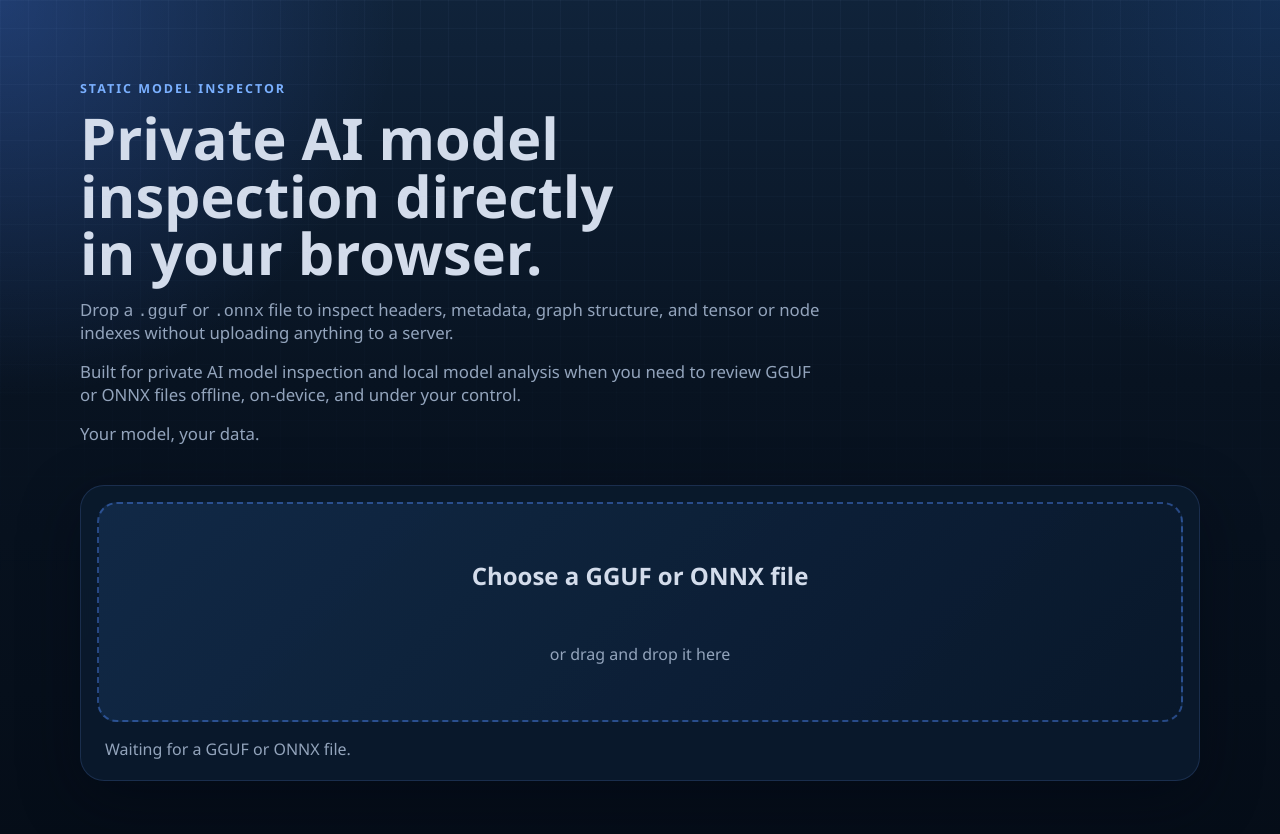
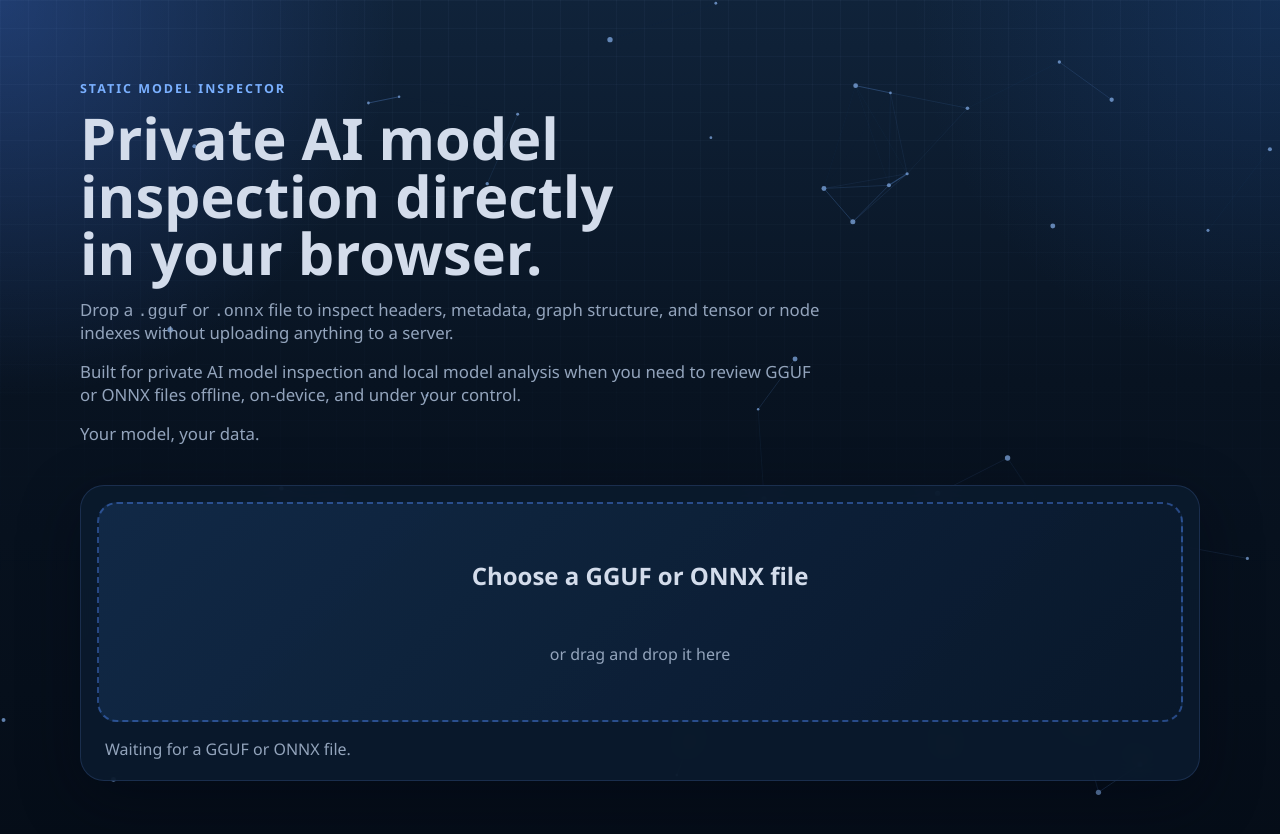
Before and after one commit to mejustandrew/ai-model-inspector, a website built with Vite: page index.html in a window 1280 px wide. Built offline with nearby package versions, Linux system fonts and the light colour scheme.

Commit message:
UI particles

```diff
--- a/src/main.js
+++ b/src/main.js
@@ -5,6 +5,7 @@ import { parseOnnx } from './onnxParser.js';
 const app = document.querySelector('#app');
 
 app.innerHTML = `
+  <canvas class="graph-background" id="graph-background" aria-hidden="true"></canvas>
   <main class="shell">
     <section class="hero">
       <p class="eyebrow">Static Model Inspector</p>
@@ -157,6 +158,7 @@ app.innerHTML = `
   </main>
 `;
 
+const graphBackground = document.querySelector('#graph-background');
 const fileInput = document.querySelector('#file-input');
 const dropzone = document.querySelector('#dropzone');
 const dropzoneSelection = document.querySelector('#dropzone-selection');
@@ -189,6 +191,167 @@ let hashWorker = null;
 const COLLAPSIBLE_VALUE_LENGTH = 2000;
 const COLLAPSIBLE_ARRAY_LENGTH = 40;
 const COPY_RESET_DELAY_MS = 1500;
+const GRAPH_CONNECTION_DISTANCE = 140;
+const GRAPH_PARTICLE_AREA = 18000;
+const GRAPH_MIN_PARTICLES = 36;
+const GRAPH_MAX_PARTICLES = 110;
+
+function clamp(value, min, max) {
+  return Math.min(max, Math.max(min, value));
+}
+
+function setupDynamicGraphBackground(canvas) {
+  if (!canvas) {
+    return;
+  }
+
+  const context = canvas.getContext('2d');
+  if (!context) {
+    return;
+  }
+
+  const mediaQuery = window.matchMedia('(prefers-reduced-motion: reduce)');
+  const particles = [];
+  let width = 0;
+  let height = 0;
+  let animationFrameId = 0;
+
+  function randomBetween(min, max) {
+    return min + Math.random() * (max - min);
+  }
+
+  function createParticle() {
+    const speed = randomBetween(0.12, 0.42);
+    const direction = randomBetween(0, Math.PI * 2);
+
+    return {
+      x: Math.random() * width,
+      y: Math.random() * height,
+      vx: Math.cos(direction) * speed,
+      vy: Math.sin(direction) * speed,
+      radius: randomBetween(1.2, 2.8),
+    };
+  }
+
+  function resizeCanvas() {
+    width = window.innerWidth;
+    height = window.innerHeight;
+    const pixelRatio = Math.min(window.devicePixelRatio || 1, 2);
+    const particleCount = clamp(
+      Math.round((width * height) / GRAPH_PARTICLE_AREA),
+      GRAPH_MIN_PARTICLES,
+      GRAPH_MAX_PARTICLES
+    );
+
+    canvas.width = Math.floor(width * pixelRatio);
+    canvas.height = Math.floor(height * pixelRatio);
+    canvas.style.width = `${width}px`;
+    canvas.style.height = `${height}px`;
+    context.setTransform(pixelRatio, 0, 0, pixelRatio, 0, 0);
+
+    while (particles.length < particleCount) {
+      particles.push(createParticle());
+    }
+
+    if (particles.length > particleCount) {
+      particles.length = particleCount;
+    }
+  }
+
+  function updateParticles() {
+    for (const particle of particles) {
+      particle.x += particle.vx;
+      particle.y += particle.vy;
+
+      if (particle.x <= 0 || particle.x >= width) {
+        particle.vx *= -1;
+        particle.x = clamp(particle.x, 0, width);
+      }
+
+      if (particle.y <= 0 || particle.y >= height) {
+        particle.vy *= -1;
+        particle.y = clamp(particle.y, 0, height);
+      }
+    }
+  }
+
+  function drawGraph() {
+    context.clearRect(0, 0, width, height);
+
+    for (let index = 0; index < particles.length; index += 1) {
+      const particle = particles[index];
+
+      context.beginPath();
+      context.fillStyle = 'rgba(148, 193, 255, 0.8)';
+      context.arc(particle.x, particle.y, particle.radius, 0, Math.PI * 2);
+      context.fill();
+
+      for (let otherIndex = index + 1; otherIndex < particles.length; otherIndex += 1) {
+        const other = particles[otherIndex];
+        const dx = particle.x - other.x;
+        const dy = particle.y - other.y;
+        const distance = Math.hypot(dx, dy);
+
+        if (distance > GRAPH_CONNECTION_DISTANCE) {
+          continue;
+        }
+
+        const opacity = 1 - distance / GRAPH_CONNECTION_DISTANCE;
+        context.beginPath();
+        context.strokeStyle = `rgba(111, 170, 255, ${opacity * 0.45})`;
+        context.lineWidth = opacity * 1.3;
+        context.moveTo(particle.x, particle.y);
+        context.lineTo(other.x, other.y);
+        context.stroke();
+      }
+    }
+  }
+
+  function renderFrame() {
+    drawGraph();
+  }
+
+  function animate() {
+    if (document.hidden || mediaQuery.matches) {
+      renderFrame();
+      animationFrameId = 0;
+      return;
+    }
+
+    updateParticles();
+    drawGraph();
+    animationFrameId = window.requestAnimationFrame(animate);
+  }
+
+  function startAnimation() {
+    if (animationFrameId) {
+      return;
+    }
+
+    animationFrameId = window.requestAnimationFrame(animate);
+  }
+
+  function handleVisibilityChange() {
+    if (document.hidden || mediaQuery.matches) {
+      if (animationFrameId) {
+        window.cancelAnimationFrame(animationFrameId);
+        animationFrameId = 0;
+      }
+      renderFrame();
+      return;
+    }
+
+    startAnimation();
+  }
+
+  resizeCanvas();
+  renderFrame();
+  startAnimation();
+
+  window.addEventListener('resize', resizeCanvas);
+  document.addEventListener('visibilitychange', handleVisibilityChange);
+  mediaQuery.addEventListener('change', handleVisibilityChange);
+}
 
 function setPanelCollapsed(panel, collapsed) {
   panel.dataset.collapsed = collapsed ? 'true' : 'false';
@@ -811,3 +974,5 @@ collapsiblePanels.forEach((panel) => {
     setPanelCollapsed(panel, !collapsed);
   });
 });
+
+setupDynamicGraphBackground(graphBackground);
--- a/src/style.css
+++ b/src/style.css
@@ -23,12 +23,23 @@ body {
 }
 
 body {
+  position: relative;
   font-family: var(--sans);
   color: var(--ink);
   background:
     radial-gradient(circle at top left, rgba(74, 129, 255, 0.28), transparent 26%),
     radial-gradient(circle at top right, rgba(37, 94, 187, 0.2), transparent 24%),
     linear-gradient(180deg, #10233a 0%, var(--bg) 45%, #050d18 100%);
+}
+
+.graph-background {
+  position: fixed;
+  inset: 0;
+  width: 100%;
+  height: 100%;
+  pointer-events: none;
+  opacity: 0.8;
+  z-index: 0;
 }
 
 body::before {
@@ -40,9 +51,12 @@ body::before {
     linear-gradient(90deg, rgba(163, 197, 255, 0.08) 1px, transparent 1px);
   background-size: 28px 28px;
   mask-image: linear-gradient(180deg, rgba(0, 0, 0, 0.5), transparent 75%);
+  z-index: 1;
 }
 
 .shell {
+  position: relative;
+  z-index: 2;
   width: min(1120px, calc(100% - 2rem));
   margin: 0 auto;
   padding: 3rem 0 4rem;
```
